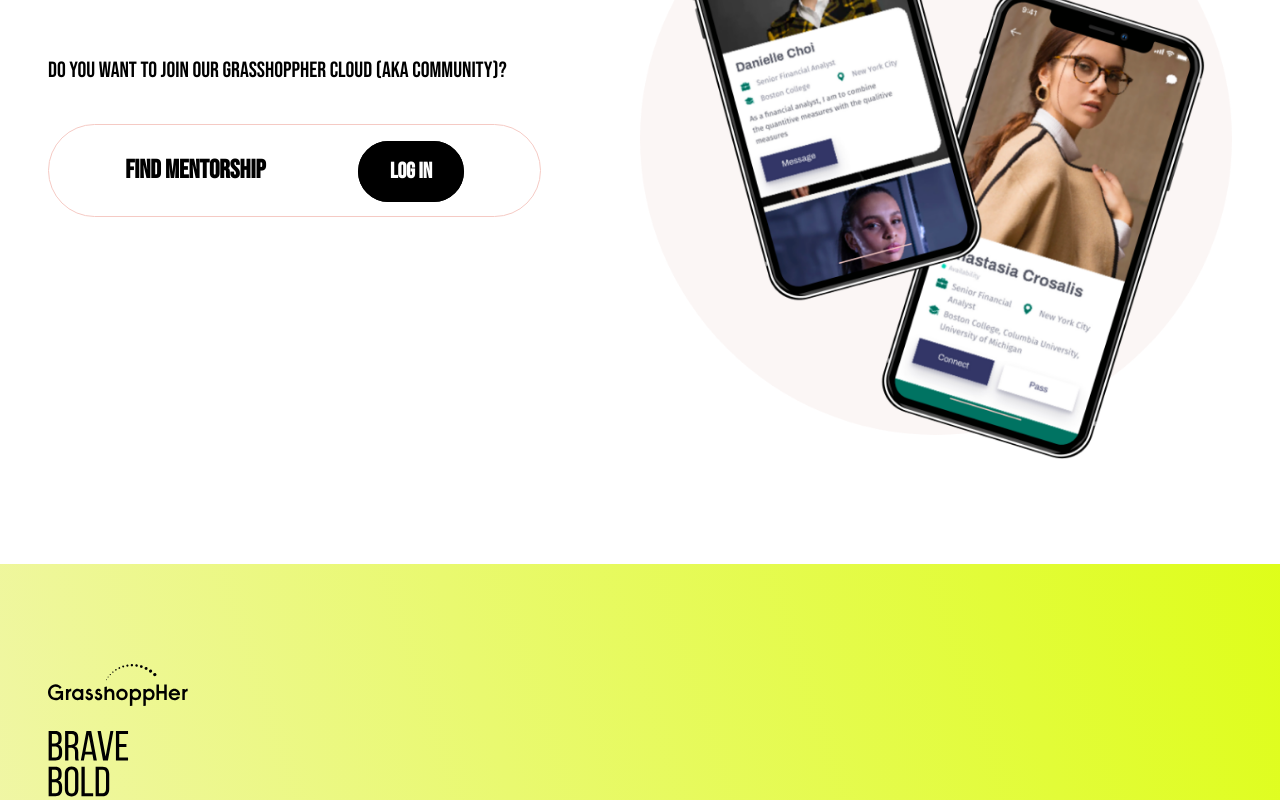
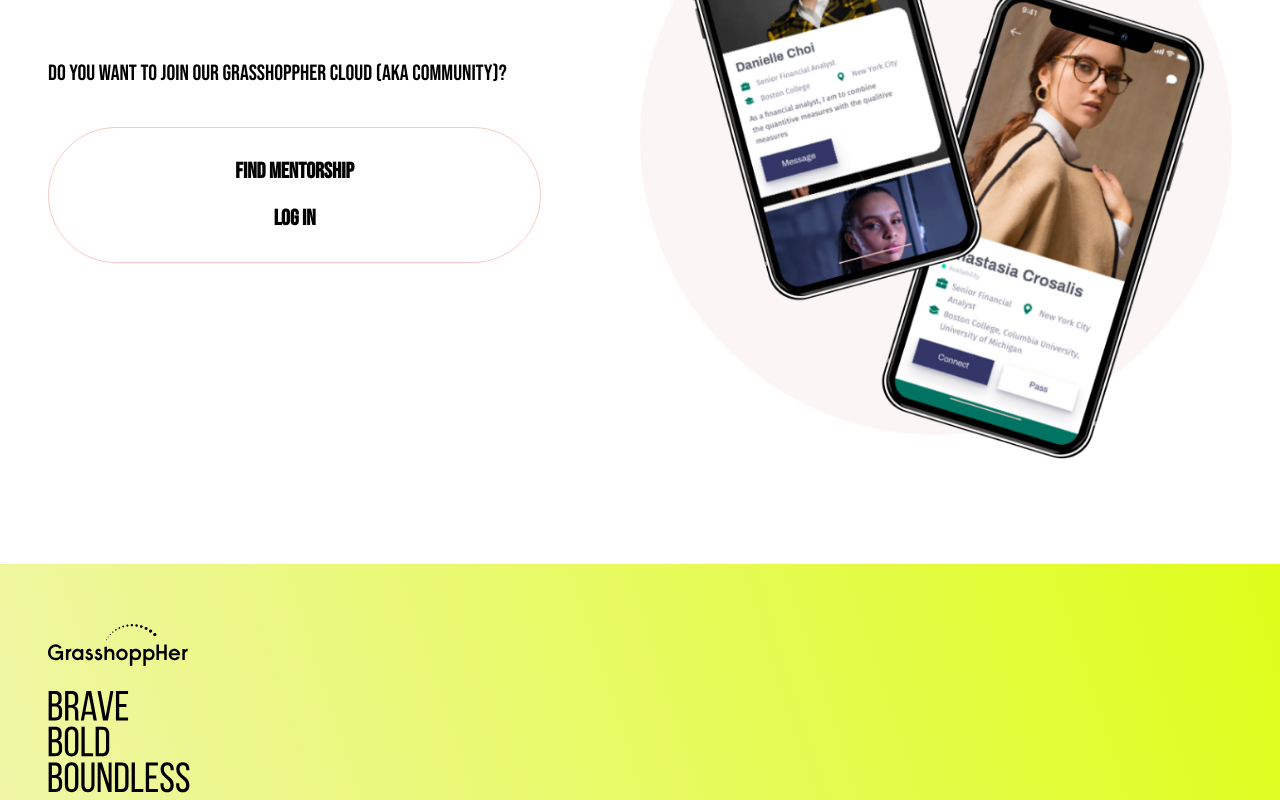
Before and after one commit to linnify/grasshoppher-website, a Next.js app: page /business-to-client in a window 1280 px wide. Shown: the part 2600-3400 px from the top of the page. Built offline with nearby package versions, Linux system fonts and the light colour scheme; no server answers; a web font is replaced by a local one.

Commit message:
feat: Button and Highlighted text (pull request #54)

```diff
--- a/styles/abstracts/_variables.scss
+++ b/styles/abstracts/_variables.scss
@@ -3,8 +3,16 @@ $color-primary: #f5cac4;
 $color-text-black: #000000;
 $color-text-white: #ffffff;
 $color-text-gray: #787D8E;
+$color-text-light-gray: #F0F0F0;
 $color-footer-text-hover: #A9AEBC;
 $color-background-section: #F5E8E666;
+$color-neon-dark: #74861B;
+$color-neon: #DCFD35;
+$color-neon-hover: #DFEF28;
+$color-black-hover: #393939;
+$color-gray-hover: #DEDEDE;
+$color-highlight: #DBFF00;
+
 
 $primary-font-family: 'Bebas Neue', sans-serif;
 $text-pink: #F5CAC4;
--- a/styles/components/_button.scss
+++ b/styles/components/_button.scss
@@ -1,43 +1,51 @@
 @import "../abstracts/variables";
 
+
 .button {
-  border-radius: 40px;
-}
+  padding: 28px 48px;
+  text-decoration: none;
+  font-size: 18px;
+  line-height: 16px;
+  letter-spacing: 0.1em;
+  width: fit-content;
 
-.button-redirect {
-  color: $color-text-white;
-  width: fit-content;
-  font-weight: bold;
-  cursor: pointer;
-  display: inline-block;
+  &__contained {
 
-  a {
-    text-decoration: none;
-    color: $color-text-white;
-    padding: 15px 20px;
-    font-size: 16px;
-    border-radius: $border-radius;
-    border: 2px solid black;
-    background-color: black;
-    transition: background-color 0.3s ease-out;
-  }
+    &--primary {
+      background-color: $color-neon;
+      color: $color-text-black;
 
-  &:hover {
+      &:hover {
+        background-color: $color-neon-hover;
+      }
+    }
 
+    &--secondary {
+      background-color: black;
+      color: $color-text-white;
 
-    a {
-      border: 2px solid black;
-      background-color: $color-text-white;
-      color: black;
+      &:hover {
+        background-color: $color-black-hover;
+      }
     }
   }
 
-  &#disabled {
-    & a {
-      border: 2px solid $color-primary;
-      background-color: $color-text-white;
-      color: $color-primary;
-      cursor: default!important;
+  &__outlined {
+    background-color: white;
+    border: 2px solid $color-neon-dark;
+    color:  $color-neon-dark;
+
+    &:hover {
+      background-color: $color-gray-hover;
+    }
+  }
+
+  &__text {
+    background-color: white;
+    color: $color-text-black;
+
+    &:hover {
+      background-color: $color-text-light-gray;
     }
   }
 }
@@ -57,100 +65,3 @@
      margin-bottom: 20px;
   }
 }
-
-.button__contact {
-  color: $color-text-white;
-  width: fit-content;
-  font-weight: bold;
-  font-size: 22px;
-  padding: 15px 30px;
-  border-radius: $border-radius;
-  border: 2px solid $color-primary;
-  background-color: $color-primary;
-  cursor: pointer;
-}
-
-.button-disabled {
-  background-color: #999999;
-  border: 2px solid #999999;
-}
-
-@media (min-width: 345px) {
-  .button-download {
-    font-size: 26px;
-  }
-}
-
-@media (min-width: 424px) {
-  .button-download {
-    &--text {
-      margin-right: 10px;
-      margin-left: 10px;
-    }
-  }
-}
-
-@media (min-width: 444px) {
-  .button-download {
-    flex-flow: row wrap;
-
-    &--text {
-      margin-bottom: 0;
-      margin-right: 10px;
-      margin-left: 0;
-    }
-  }
-}
-
-@media (min-width: 768px) {
-  .button-redirect {
-    a {
-      padding: 15px 30px;
-      font-size: 22px;
-    }
-  }
-
-  .download {
-
-    &--row {
-      flex-direction: row;
-    }
-  }
-
-  .button-download {
-    padding-top: 20px;
-    padding-bottom: 40px;
-    text-align: center;
-
-    &--text {
-      margin-bottom: 30px;
-    }
-  }
-}
-
-@media (min-width: 992px) {
-  .button-download {
-    font-size: 26px;
-    padding-top: 30px;
-    padding-bottom: 30px;
-  }
-}
-
-@media (min-width: 1200px) {
-
-  .button-download {
-    margin-bottom: 50px;
-    align-items: center;
-
-    &--text {
-      margin-bottom: 0;
-      margin-right: 0;
-    }
-  }
-}
-
-@media (min-width: 1520px) {
-  .button-download {
-    font-size: 30px;
-  }
-}
--- a/styles/layout/_footer.scss
+++ b/styles/layout/_footer.scss
@@ -4,7 +4,7 @@
 .footer {
   background: linear-gradient(252.15deg, #DBFF00 -15.93%, #F7F3DF 122.23%);
   height: 100%;
-  padding: 100px 0;
+  padding: 60px 0;
 
   &__bold-text {
     font-size: 40px;
```
Also changed, not shown: components/Button.js (added, +12 -0 lines), components/HighlightedText/HighlightedText.js (added, +14 -0 lines), components/HighlightedText/HighlightedText.module.scss (added, +19 -0 lines).
